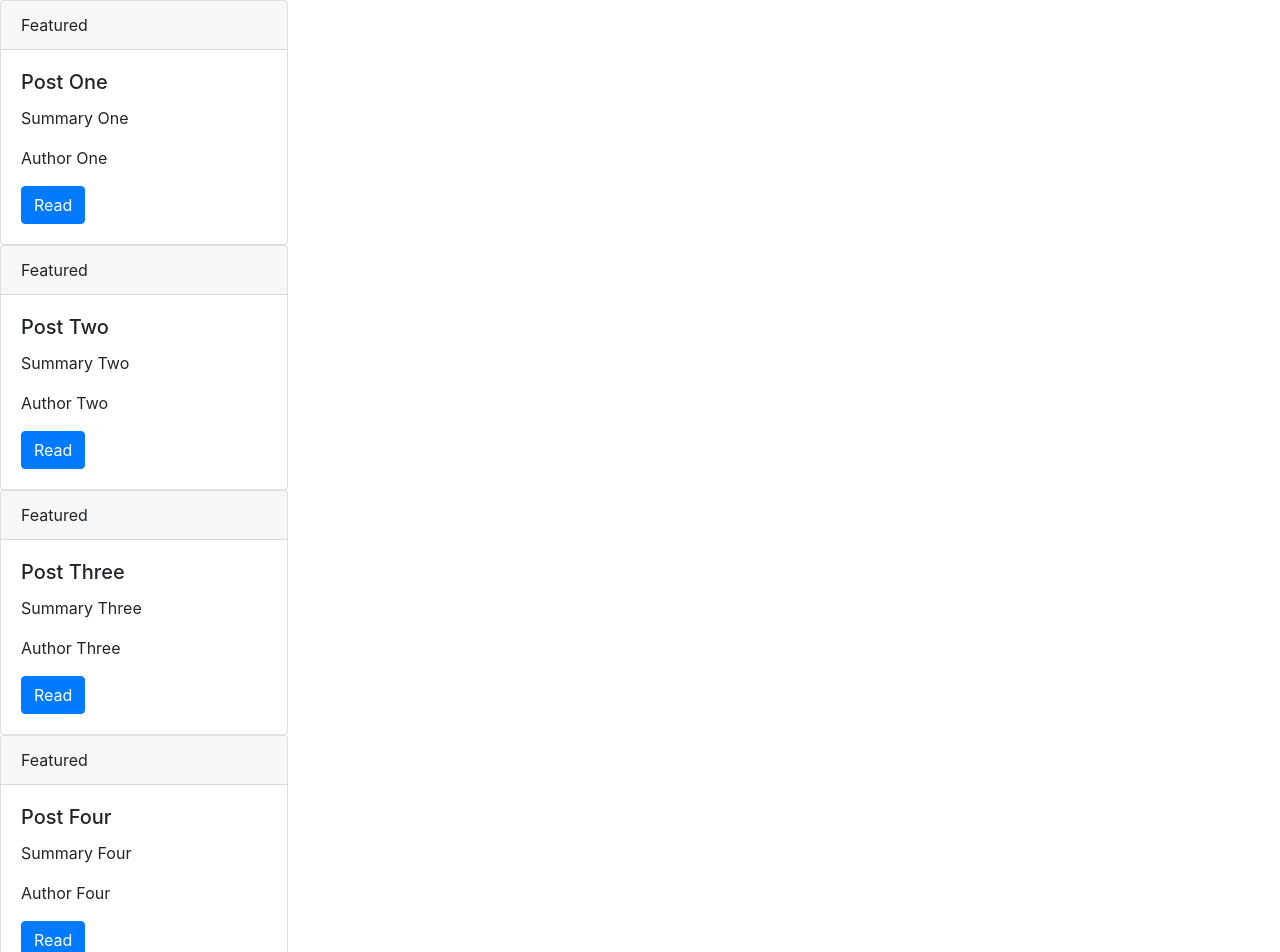
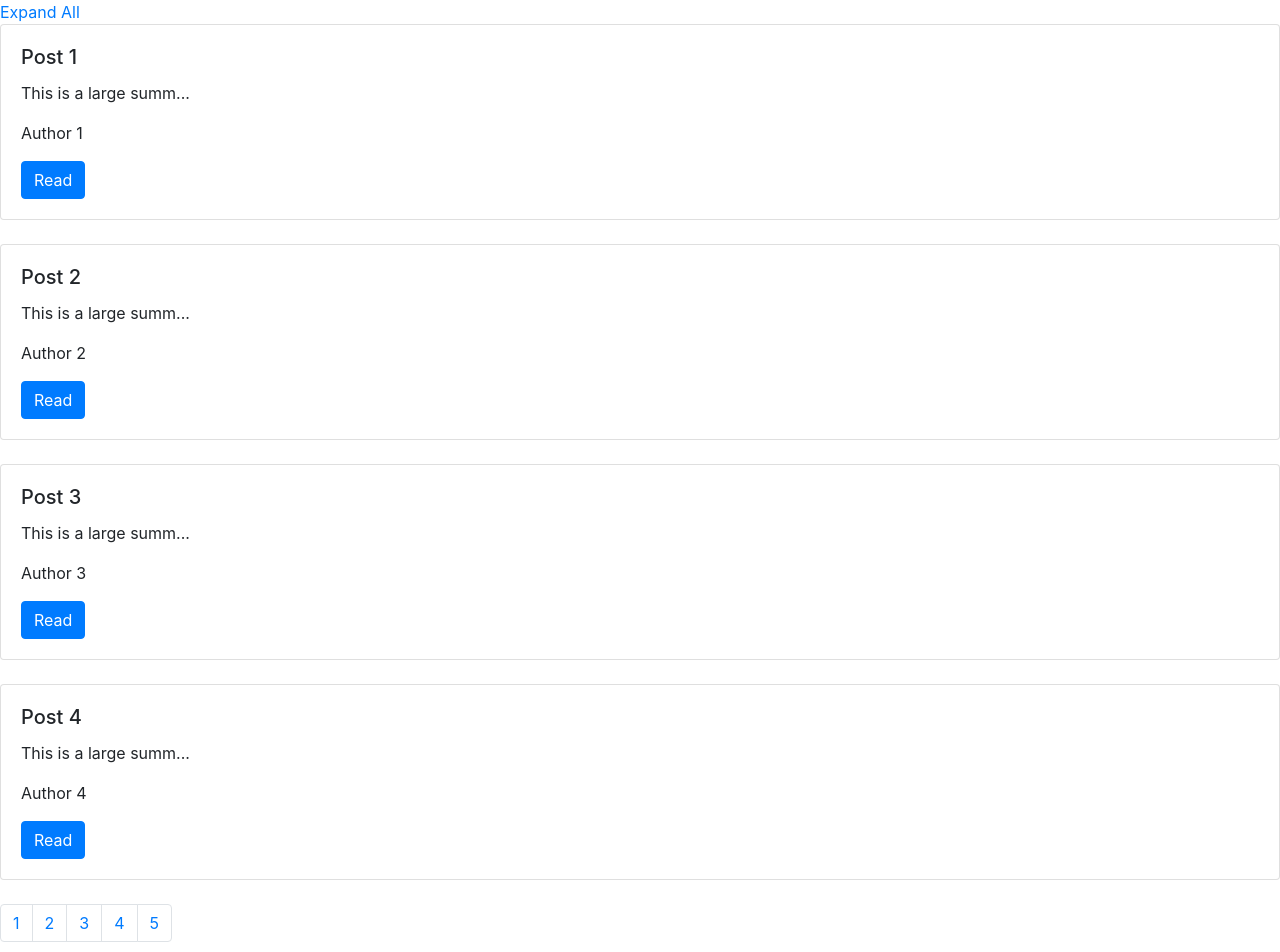
Before and after one commit to manpreetsingh68/Angular-Components, an Angular app: page / in a window 1280 px wide. Shown: the top 952 px of the page. Built offline with nearby package versions, Linux system fonts and the light colour scheme.

Commit message:
Adding logic to expand summary for all the blogs

```diff
--- a/src/app/blog-list/blog-list.component.html
+++ b/src/app/blog-list/blog-list.component.html
@@ -1,3 +1,12 @@
-<app-blog-post-tile *ngFor="let post of blogPosts[0]" [post]="post"></app-blog-post-tile>
+<a href="#" (click)="expandAll()">Expand All</a>
 
-<app-paginator [numberOfPages]="blogPosts.length"></app-paginator>
+<app-blog-post-tile *ngFor="let post of blogPosts[currentPage]" [post]="post" #tile>
+
+</app-blog-post-tile>
+
+<!--
+<app-blog-post-tile [post]="blogPosts[0][0]" #tile></app-blog-post-tile> -->
+
+<app-paginator [numberOfPages]="blogPosts.length" (pageNumberClick)="updatePage($event)">
+
+</app-paginator>
--- a/src/app/blog-list/blog-list.component.ts
+++ b/src/app/blog-list/blog-list.component.ts
@@ -1,5 +1,6 @@
-import { Component, OnInit } from '@angular/core';
+import { Component, OnInit, ViewChild, ViewChildren, QueryList } from '@angular/core';
 import { BlogPost } from '../blog-post';
+import { BlogPostTileComponent } from '../blog-post-tile/blog-post-tile.component';
 
 @Component({
   selector: 'app-blog-list',
@@ -9,30 +10,58 @@ import { BlogPost } from '../blog-post';
 export class BlogListComponent implements OnInit {
 
   blogPosts: BlogPost[] [];
+  currentPage: number;
+  //@ViewChild('tile') blogPostTileComponent: BlogPostTileComponent;
+
+  @ViewChildren('tile') blogPostTileComponents: QueryList<BlogPostTileComponent>;
+
   constructor() { }
 
   ngOnInit(): void {
+    this.currentPage = 0;
     this.blogPosts =
     [
       [
-        {title: 'Post One', summary: 'Summary One', author: 'Author One'},
-        {title: 'Post Two', summary: 'Summary Two', author: 'Author Two'},
-        {title: 'Post Three', summary: 'Summary Three', author: 'Author Three'},
-        {title: 'Post Four', summary: 'Summary Four', author: 'Author Four'}
+        {title: 'Post 1', summary: 'This is a large summary test in order to test large summary text', author: 'Author 1'},
+        {title: 'Post 2', summary: 'This is a large summary test in order to test large summary text', author: 'Author 2'},
+        {title: 'Post 3', summary: 'This is a large summary test in order to test large summary text', author: 'Author 3'},
+        {title: 'Post 4', summary: 'This is a large summary test in order to test large summary text', author: 'Author 4'}
       ],
       [
-        {title: 'Post Five', summary: 'Summary Five', author: 'Author Five'},
-        {title: 'Post Six', summary: 'Summary Six', author: 'Author Six'},
-        {title: 'Post Seven', summary: 'Summary Seven', author: 'Author Seven'},
-        {title: 'Post Eight', summary: 'Summary Eight', author: 'Author Eight'}
+        {title: 'Post 5', summary: 'Summary 5', author: 'Author 5'},
+        {title: 'Post 6', summary: 'Summary 6', author: 'Author 6'},
+        {title: 'Post 7', summary: 'Summary 7', author: 'Author 7'},
+        {title: 'Post 8', summary: 'Summary 8', author: 'Author 8'}
       ],
       [
-        {title: 'Post Nine', summary: 'Summary Nine', author: 'Author Nine'},
-        {title: 'Post Ten', summary: 'Summary Ten', author: 'Author Ten'},
-        {title: 'Post Eleven', summary: 'Summary Eleven', author: 'Author Eleven'},
-        {title: 'Post Twelve', summary: 'Summary Twelve', author: 'Author Twelve'}
+        {title: 'Post 9', summary: 'Summary 9', author: 'Author 9'},
+        {title: 'Post 10', summary: 'Summary 10', author: 'Author 10'},
+        {title: 'Post 11', summary: 'Summary 11', author: 'Author 11'},
+        {title: 'Post 12', summary: 'Summary 12', author: 'Author 12'}
+      ],
+      [
+        {title: 'Post 13', summary: 'Summary 13', author: 'Author 13'},
+        {title: 'Post 14', summary: 'Summary 14', author: 'Author 14'},
+        {title: 'Post 15', summary: 'Summary 15', author: 'Author 15'},
+        {title: 'Post 16', summary: 'Summary 16', author: 'Author 16'}
+      ],
+      [
+        {title: 'Post 17', summary: 'Summary 17', author: 'Author 17'},
+        {title: 'Post 18', summary: 'Summary 18', author: 'Author 18'},
+        {title: 'Post 19', summary: 'Summary 19', author: 'Author 19'},
+        {title: 'Post 20', summary: 'Summary 20', author: 'Author 20'}
       ]
     ]
   }
 
+  updatePage(newPage: number){
+    console.log("Event emitted and method executed");
+    this.currentPage = newPage;
+  }
+
+  expandAll(){
+    this.blogPostTileComponents
+    .forEach(e => e.showFullSummary());
+  }
+
 }
--- a/src/app/blog-post-tile/blog-post-tile.component.html
+++ b/src/app/blog-post-tile/blog-post-tile.component.html
@@ -1,7 +1,5 @@
-<div class="card" style="width: 18rem;">
-    <div class="card-header">
-        Featured
-      </div>
+<div class="card">
+
     <div class="card-body">
         <h5 class="card-title">{{post.title}}</h5>
         <p class="card-text" (click)="showFullSummary()">{{post.summary}}</p>
--- a/src/app/blog-post-tile/blog-post-tile.component.scss
+++ b/src/app/blog-post-tile/blog-post-tile.component.scss
@@ -0,0 +1,3 @@
+:host {
+    margin: 20px;
+}
--- a/src/app/blog-post-tile/blog-post-tile.component.ts
+++ b/src/app/blog-post-tile/blog-post-tile.component.ts
@@ -1,11 +1,12 @@
-import { Component, OnInit, Input } from '@angular/core';
+import { Component, OnInit, Input, ViewEncapsulation } from '@angular/core';
 import { BlogPost } from '../blog-post';
 import { TruncatePipe } from '../truncate.pipe';
 
 @Component({
   selector: 'app-blog-post-tile',
   templateUrl: './blog-post-tile.component.html',
-  styleUrls: ['./blog-post-tile.component.scss']
+  styleUrls: ['./blog-post-tile.component.scss'],
+  //encapsulation: ViewEncapsulation.None
 })
 export class BlogPostTileComponent implements OnInit {
 
--- a/src/app/paginator/paginator.component.html
+++ b/src/app/paginator/paginator.component.html
@@ -1,9 +1,7 @@
-<nav aria-label="Page navigation example">
-    <ul class="pagination">
-      <li class="page-item"><a class="page-link" href="#">Previous</a></li>
-      <li class="page-item"><a class="page-link" href="#">1</a></li>
-      <li class="page-item"><a class="page-link" href="#">2</a></li>
-      <li class="page-item"><a class="page-link" href="#">3</a></li>
-      <li class="page-item"><a class="page-link" href="#">Next</a></li>
-    </ul>
-  </nav>
+<ul class="pagination">
+
+    <li class="page-item" *ngFor="let page of pages; index as i">
+        <a class="page-link" href="#" (click)="pageNumberClicked(i)">{{i + 1}}</a>
+    </li>
+
+</ul>
--- a/src/app/paginator/paginator.component.ts
+++ b/src/app/paginator/paginator.component.ts
@@ -1,4 +1,4 @@
-import { Component, OnInit, Input } from '@angular/core';
+import { Component, OnInit, Input, Output, EventEmitter } from '@angular/core';
 
 @Component({
   selector: 'app-paginator',
@@ -8,9 +8,16 @@ import { Component, OnInit, Input } from '@angular/core';
 export class PaginatorComponent implements OnInit {
 
   @Input() numberOfPages: number;
+  @Output() pageNumberClick = new EventEmitter<number>();
+  pages: number[];
   constructor() { }
 
   ngOnInit(): void {
+    this.pages = new Array(this.numberOfPages);
+  }
+
+  pageNumberClicked(pageNumber: number){
+    this.pageNumberClick.emit(pageNumber);
   }
 
 }
```
